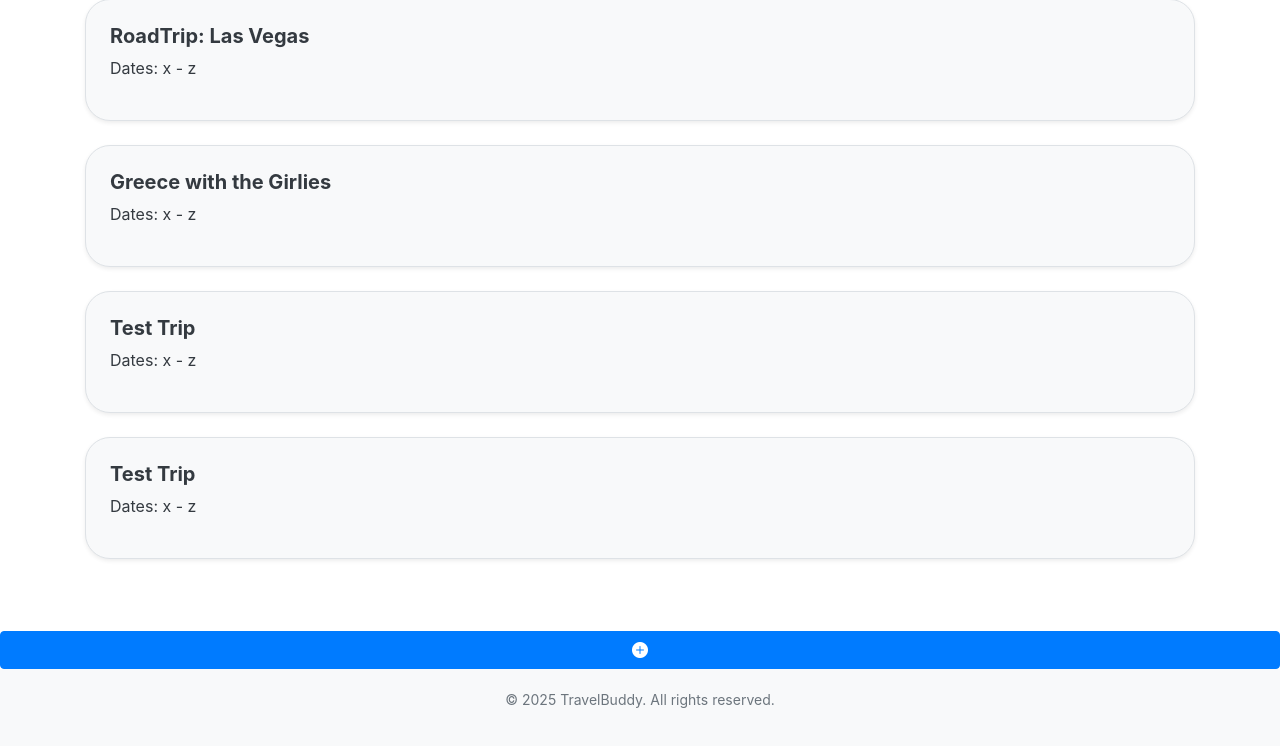
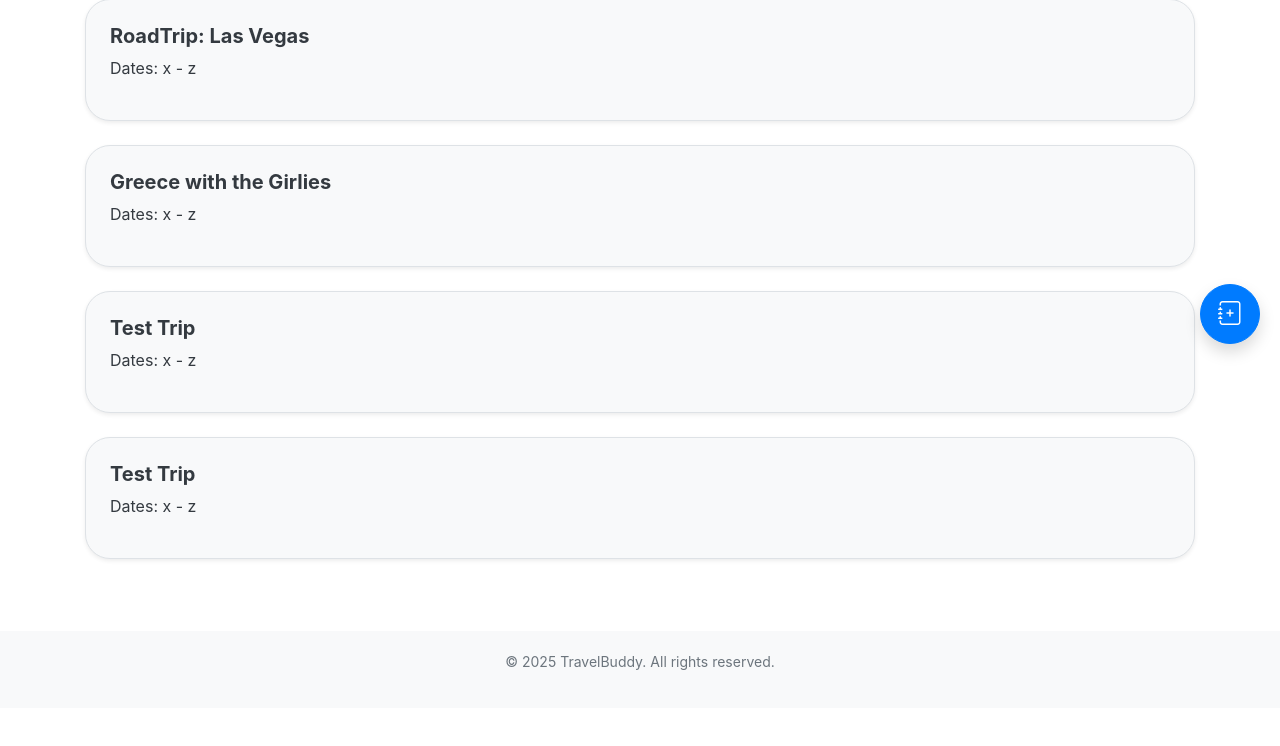
Before and after one commit to jsmnlao/Travel-Buddy, a Flask app: page /home in a window 1280 px wide. Shown: the part 436-1182 px from the top of the page. After the commit the page ends 1106 px from the top, so only its background shows below. Run offline with Flask 3, Linux system fonts and the light colour scheme; some libraries are stand-ins or nearby versions.

Commit message:
fixed add new trip btn

```diff
--- a/website/templates/home.html
+++ b/website/templates/home.html
@@ -40,6 +40,22 @@
         background-color: #e9ecef;
         border-color: #adb5bd;
         box-shadow: 0 0.5rem 1rem rgba(0,0,0,0.1);
+      }
+      .floating-button {
+        position: fixed;
+        bottom: 20px;
+        right: 20px; /* or left: 20px; for lower-left */
+        width: 60px;
+        height: 60px;
+        font-size: 24px;
+        display: flex;
+        align-items: center;
+        justify-content: center;
+        z-index: 1050;
+      }
+      .floating-button:hover {
+        background-color: #0069d9;
+        box-shadow: 0 4px 10px rgba(0, 0, 0, 0.2);
       }
     </style>
 
@@ -110,10 +126,11 @@
         </a>
       </section>
 
-            <!-- Add Button -->
-      <a href="/create-plan" class="btn btn-primary btn-floating" id="floating-button">
-        <i class="bi bi-plus-circle-fill"></i>
-        </a>
+
+      <!-- Add Button -->
+      <a href="/create-plan" class="btn btn-primary rounded-circle shadow floating-button" title="Add New Plan">
+        <i class="bi bi-journal-plus"></i>
+    </a>
 
 
       <!-- Footer -->
@@ -123,9 +140,6 @@
         </div>
       </footer>
 
-
-
-
     <script src="https://code.jquery.com/jquery-3.2.1.slim.min.js" integrity="sha384-KJ3o2DKtIkvYIK3UENzmM7KCkRr/rE9/Qpg6aAZGJwFDMVNA/GpGFF93hXpG5KkN" crossorigin="anonymous"></script>
     <script src="https://cdnjs.cloudflare.com/ajax/libs/popper.js/1.12.9/umd/popper.min.js" integrity="sha384-ApNbgh9B+Y1QKtv3Rn7W3mgPxhU9K/ScQsAP7hUibX39j7fakFPskvXusvfa0b4Q" crossorigin="anonymous"></script>
     <script src="https://maxcdn.bootstrapcdn.com/bootstrap/4.0.0/js/bootstrap.min.js" integrity="sha384-JZR6Spejh4U02d8jOt6vLEHfe/JQGiRRSQQxSfFWpi1MquVdAyjUar5+76PVCmYl" crossorigin="anonymous"></script>
```
Also changed, not shown: website/templates/create-plan.html (+6 -2 lines).
